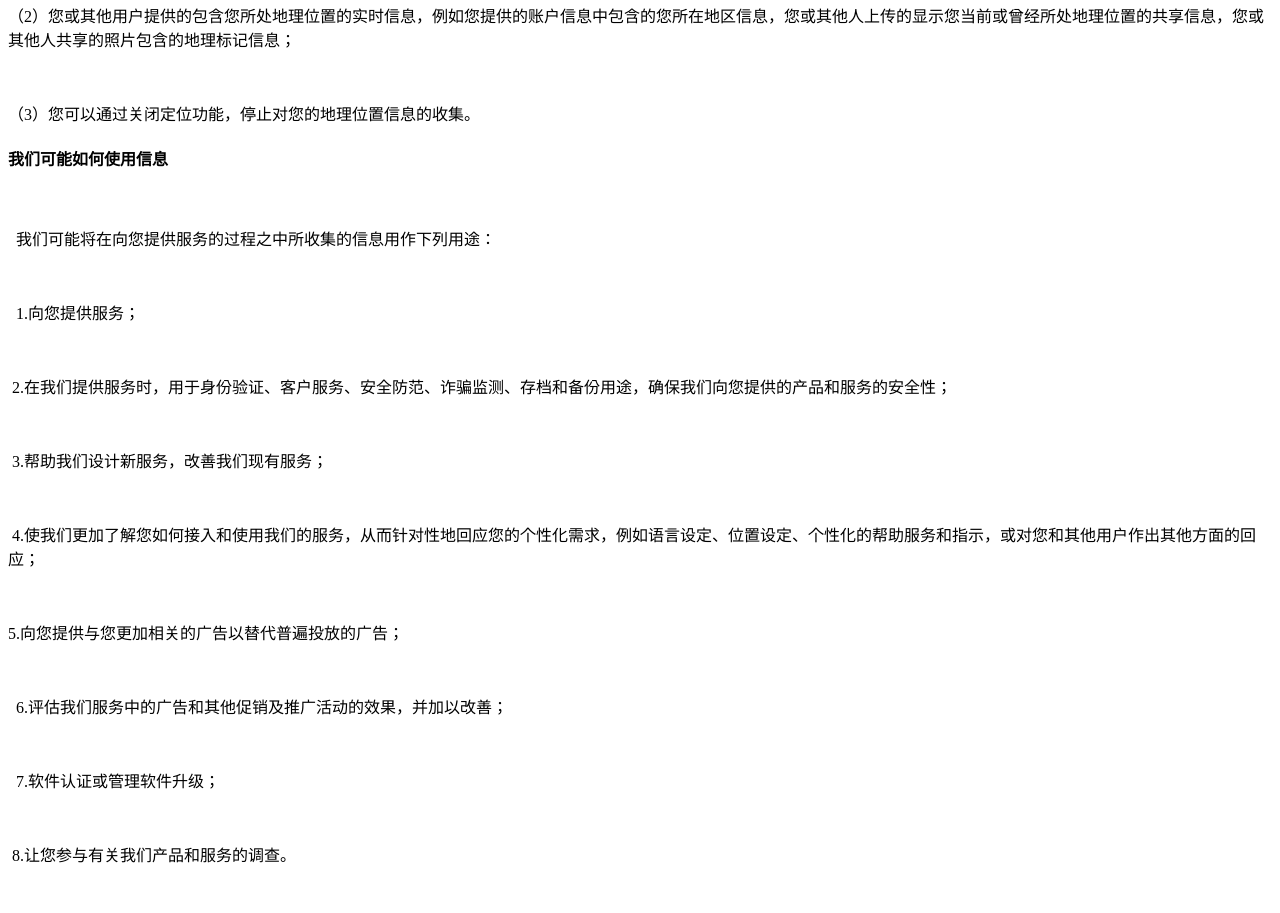
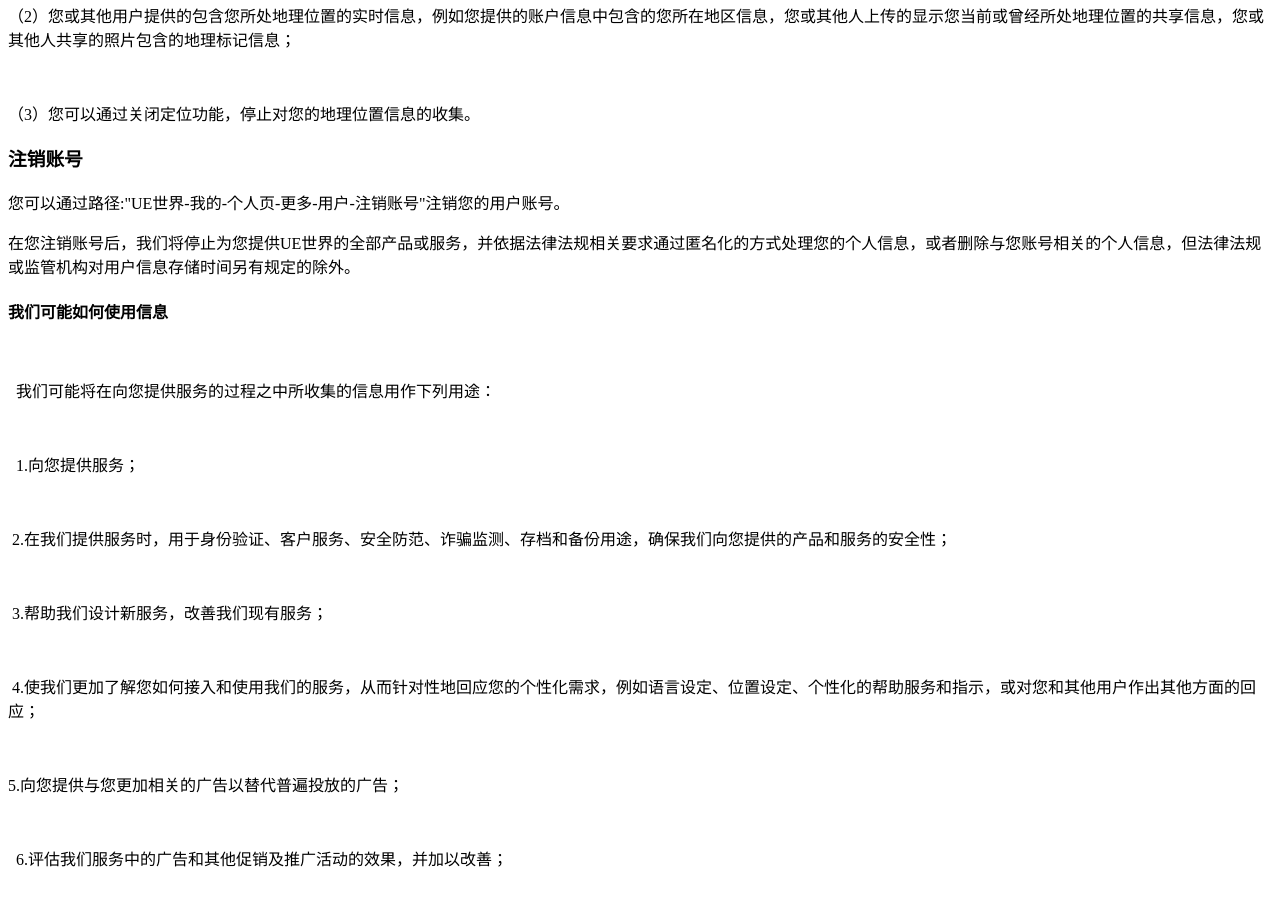
Before and after one commit to vsguji11/vsguji11.github.io, a plain HTML site: page index.html in a window 1280 px wide. Shown: the part 1794-2707 px from the top of the page. Drawn offline with Linux system fonts and the light colour scheme.

Commit message:
Update index.html

```diff
--- a/index.html
+++ b/index.html
@@ -75,6 +75,10 @@
 
          <p>（3）您可以通过关闭定位功能，停止对您的地理位置信息的收集。</p>
 </p>
+
+<h3>注销账号</h3>
+  <p>您可以通过路径:"UE世界-我的-个人页-更多-用户-注销账号"注销您的用户账号。</p>
+  <p>在您注销账号后，我们将停止为您提供UE世界的全部产品或服务，并依据法律法规相关要求通过匿名化的方式处理您的个人信息，或者删除与您账号相关的个人信息，但法律法规或监管机构对用户信息存储时间另有规定的除外。</p>
 
 <h4>我们可能如何使用信息</h4>
 
```
